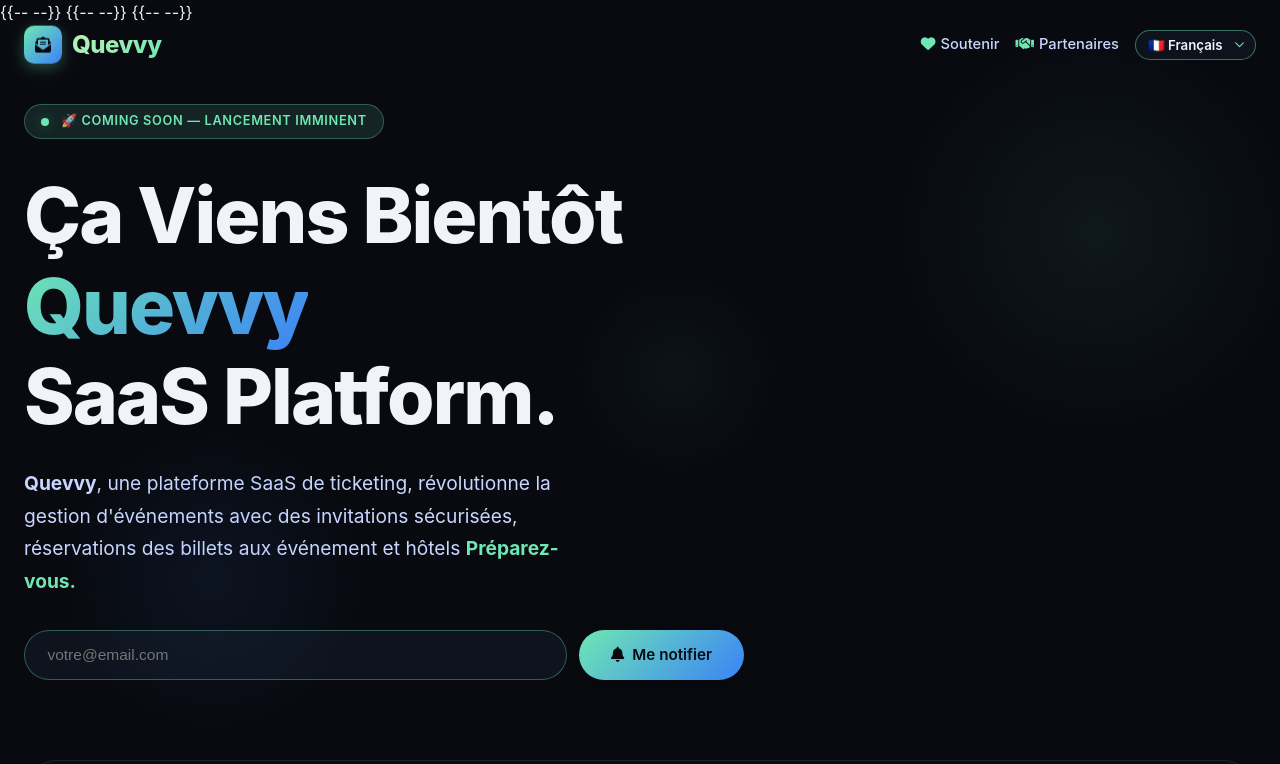
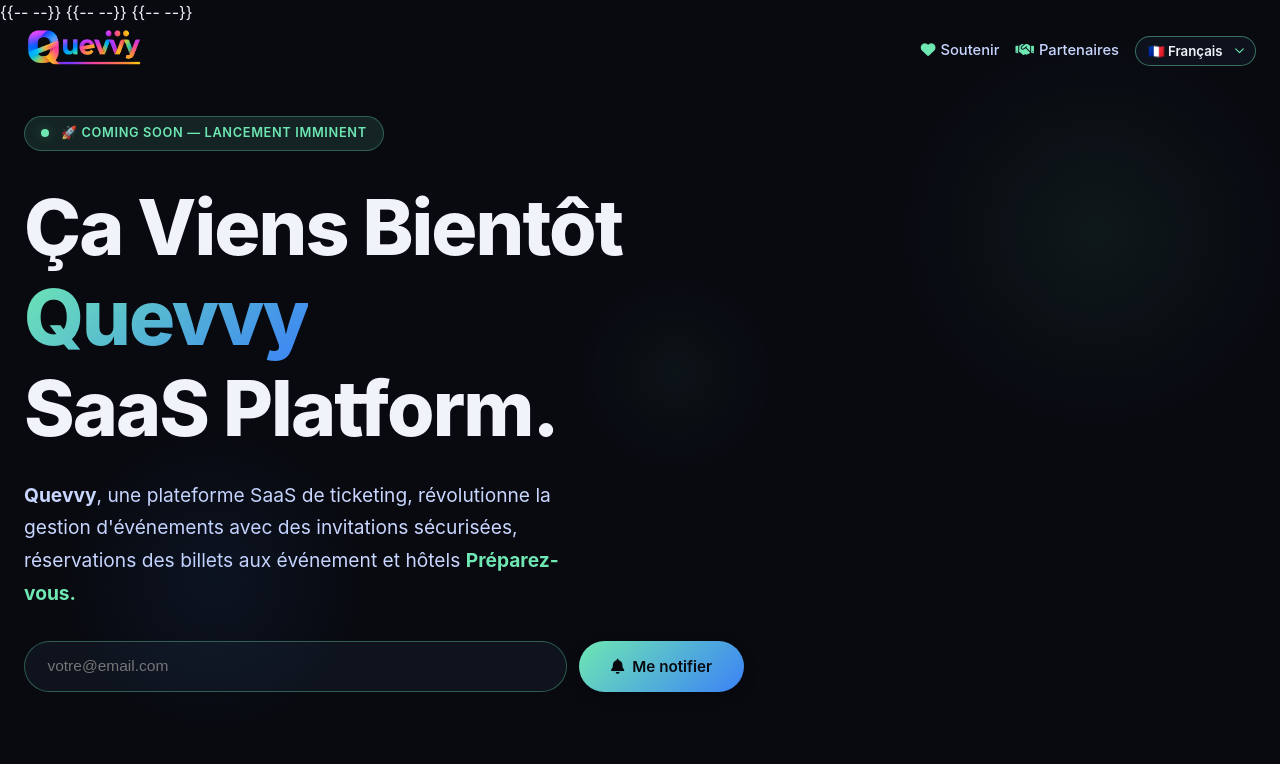
Before and after one commit to gentil-lenoir/Quevvy-CommingSoon-FrontEnd, a React (Create React App) app: page / in a window 1280 px wide. Shown: the top 764 px of the page. Built offline with nearby package versions, Linux system fonts and the light colour scheme.

Commit message:
Adding dome changes

```diff
--- a/src/components/shared.tsx
+++ b/src/components/shared.tsx
@@ -112,22 +112,11 @@
     }}>
       {/* Logo */}
       <a href="/" style={{ display: "flex", alignItems: "center", gap: 10, textDecoration: "none" }}>
-        <div style={{
-          width: 38, height: 38, borderRadius: 10,
-          background: "linear-gradient(135deg, #6EE7B3, #3B82F6)",
-          display: "flex", alignItems: "center", justifyContent: "center",
-          animation: "float 3s ease-in-out infinite",
-          boxShadow: "0 4px 14px rgba(110,231,179,0.3)",
-        }}>
-          <i className="fas fa-envelope-open-text" style={{ color: "#080A10", fontSize: "1rem" }} />
+        <div>
+          <img src="/img/logo.png" class="logo-long" alt="Logo of Quevvy" />
         </div>
-        <span style={{
-          fontSize: "1.5rem", fontWeight: 800,
-          background: "linear-gradient(135deg, #C0F2B6, #6EE7B3)",
-          WebkitBackgroundClip: "text", backgroundClip: "text", color: "transparent",
-          letterSpacing: "-0.02em",
-        }}>Quevvy</span>
-      </a>
+    </a>
+
 
       {/* Right side */}
       <div style={{ display: "flex", alignItems: "center", gap: "1rem", flexWrap: "wrap" }}>
@@ -176,12 +165,8 @@
       {/* Brand */}
       <div>
         <div style={{ display: "flex", alignItems: "center", gap: 8, marginBottom: "1rem" }}>
-          <div style={{
-            width: 32, height: 32, borderRadius: 8,
-            background: "linear-gradient(135deg, #6EE7B3, #3B82F6)",
-            display: "flex", alignItems: "center", justifyContent: "center",
-          }}>
-            <i className="fas fa-envelope-open-text" style={{ color: "#080A10", fontSize: "0.85rem" }} />
+          <div>
+            <img src="/img/favicon.png" alt="Logo of Quevvy" style={{ width: 21, height: 21, marginBottom: "-3px" }} />
           </div>
           <span style={{ fontWeight: 800, fontSize: "1.2rem", background: "linear-gradient(135deg, #C0F2B6, #6EE7B3)", WebkitBackgroundClip: "text", backgroundClip: "text", color: "transparent" }}>Quevvy</span>
         </div>
--- a/src/styles/globals.css
+++ b/src/styles/globals.css
@@ -94,7 +94,9 @@
   letter-spacing: 0.05em;
   text-transform: uppercase;
 }
-
+.logo-long{
+    width: 120px;
+}
 .btn-primary, .btn-secondary {
   display: inline-flex;
   align-items: center;
```
Also changed, not shown: public/img/favicon.png, src/components/Translator.tsx (deleted).
